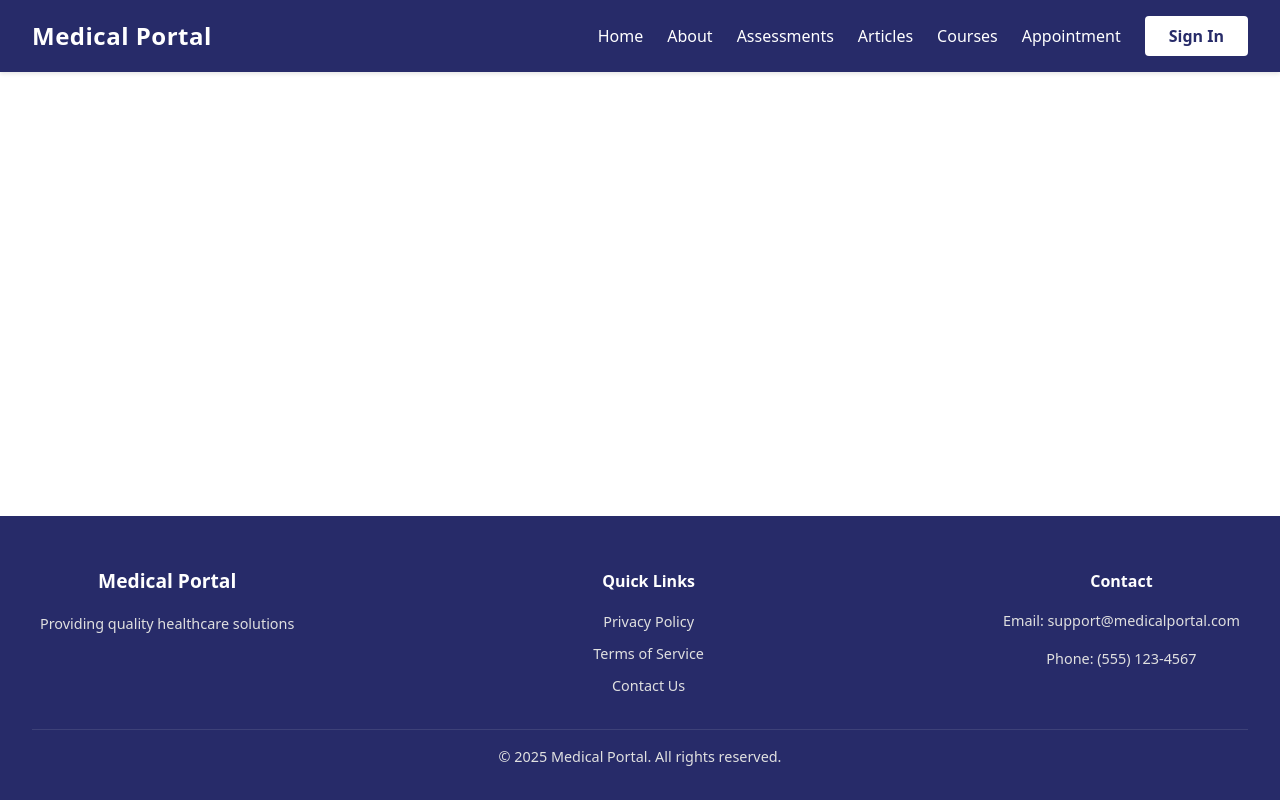
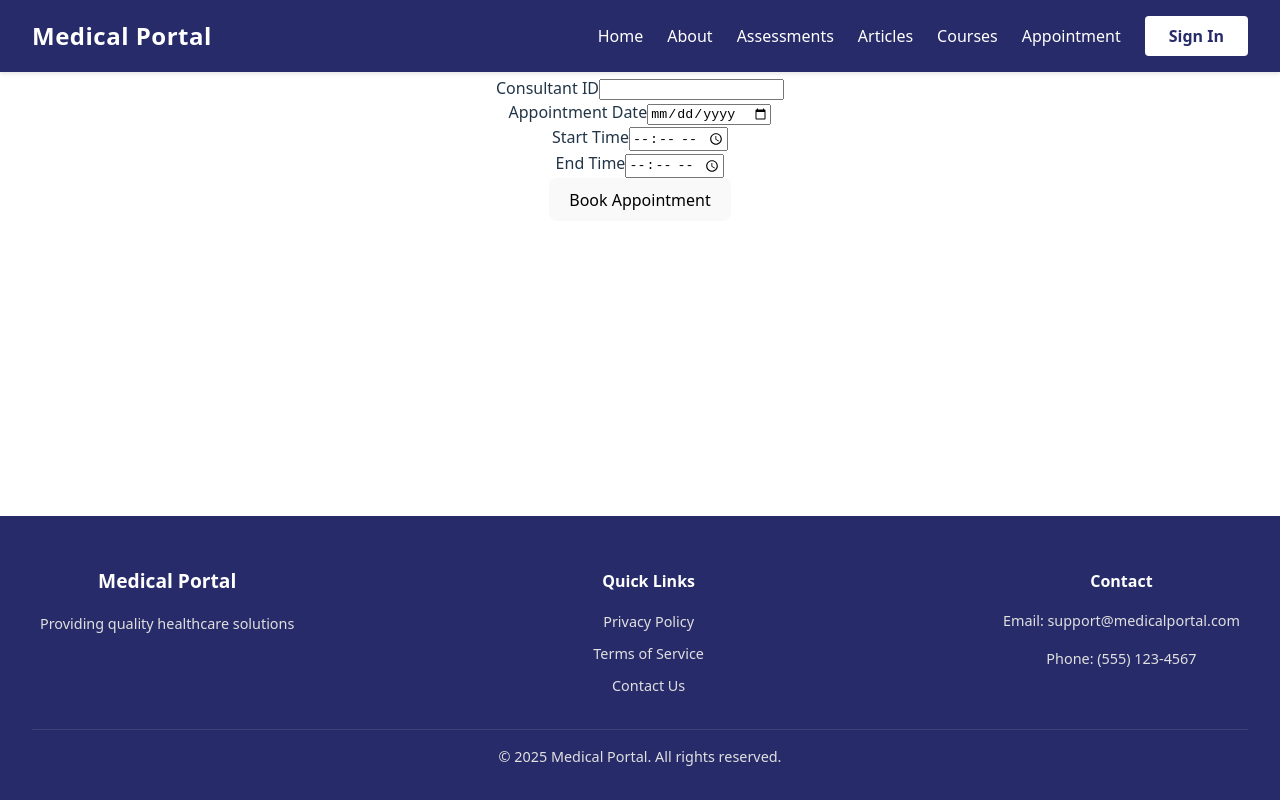
Before and after one commit to nomynomers/Group-1, a React (Vite) app in the folder client/: page /appointment in a window 1280 px wide. Built offline with nearby package versions, Linux system fonts and the light colour scheme.

Commit message:
Add Appointment(Front-end)

```diff
--- a/client/src/App.tsx
+++ b/client/src/App.tsx
@@ -18,6 +18,9 @@ import CreateUser from './components/CreateUser'
 import AssessmentPage from './components/AssessmentPage'
 import QuestionPage from './components/QuestionPage'
 import { UserProvider } from './context/UserContext'
+import BookAppointment from './components/BookAppointment';
+
+
 
 import './App.css'
 
@@ -49,13 +52,14 @@ function App() {
             <Route path="/learning/:courseId" element={<LearningPage />} />
             <Route path="/assessments" element={<AssessmentPage />} />
             <Route path="/assessments/:assessmentID" element={<QuestionPage />} />
+            <Route path="/appointment" element={<BookAppointment />} />
           </Routes>
         </main>
         <Footer />
       </div>
     </Router>
     </UserProvider>
-  )
+  );
 }
 
 export default App
--- /dev/null
+++ b/client/src/components/BookAppointment.tsx
@@ -0,0 +1,113 @@
+import React, { useState } from 'react';
+import axios from 'axios';
+import { useUser } from '../context/UserContext';
+
+const BookAppointment: React.FC = () => {
+  const { user } = useUser();
+  const [consultantID, setConsultantID] = useState('');
+  const [appointmentDate, setAppointmentDate] = useState('');
+  const [startTime, setStartTime] = useState('');
+  const [endTime, setEndTime] = useState('');
+  const [message, setMessage] = useState('');
+
+  const handleSubmit = async (e: React.FormEvent) => {
+    e.preventDefault();
+    setMessage('');
+
+    try {
+      const token = localStorage.getItem('token');
+      const response = await axios.post(
+        'http://localhost:8080/api/appointments/book',
+        {
+          userID: user?.id,
+          consultantID: parseInt(consultantID),
+          appointmentDate,
+          startTime: `${startTime}:00`,
+          endTime: `${endTime}:00`,
+        },
+        {
+          headers: {
+            Authorization: `Bearer ${token}`,
+            'Content-Type': 'application/json',
+          },
+        }
+      );
+      setMessage(response.data.message || 'Appointment booked successfully!');
+    } catch (error: any) {
+      const errMsg = error.response?.data?.message || 'Booking failed.';
+      setMessage(errMsg);
+    }
+  };
+
+  return (
+    <div className="min-h-screen bg-gray-100 py-12 px-6">
+      <div className="max-w-3xl mx-auto bg-white rounded-2xl shadow-lg p-10">
+        <h2 className="text-3xl font-bold text-center text-blue-800 mb-8">
+          Book a Consultation Appointment
+        </h2>
+
+        <form onSubmit={handleSubmit} className="space-y-6">
+          <div className="grid grid-cols-1 md:grid-cols-2 gap-6">
+            <div>
+              <label className="block text-lg font-medium mb-1">Consultant ID</label>
+              <input
+                type="number"
+                value={consultantID}
+                onChange={(e) => setConsultantID(e.target.value)}
+                className="w-full p-3 border border-gray-300 rounded-xl focus:outline-none focus:ring-2 focus:ring-blue-400"
+                required
+              />
+            </div>
+            <div>
+              <label className="block text-lg font-medium mb-1">Appointment Date</label>
+              <input
+                type="date"
+                value={appointmentDate}
+                onChange={(e) => setAppointmentDate(e.target.value)}
+                className="w-full p-3 border border-gray-300 rounded-xl focus:outline-none focus:ring-2 focus:ring-blue-400"
+                required
+              />
+            </div>
+            <div>
+              <label className="block text-lg font-medium mb-1">Start Time</label>
+              <input
+                type="time"
+                value={startTime}
+                onChange={(e) => setStartTime(e.target.value)}
+                className="w-full p-3 border border-gray-300 rounded-xl focus:outline-none focus:ring-2 focus:ring-blue-400"
+                required
+              />
+            </div>
+            <div>
+              <label className="block text-lg font-medium mb-1">End Time</label>
+              <input
+                type="time"
+                value={endTime}
+                onChange={(e) => setEndTime(e.target.value)}
+                className="w-full p-3 border border-gray-300 rounded-xl focus:outline-none focus:ring-2 focus:ring-blue-400"
+                required
+              />
+            </div>
+          </div>
+
+          <div className="text-center">
+            <button
+              type="submit"
+              className="bg-blue-600 text-white text-lg px-6 py-3 rounded-xl hover:bg-blue-700 transition duration-300"
+            >
+              Book Appointment
+            </button>
+          </div>
+        </form>
+
+        {message && (
+          <div className="mt-6 text-center text-lg font-medium text-red-600">
+            {message}
+          </div>
+        )}
+      </div>
+    </div>
+  );
+};
+
+export default BookAppointment;
```
